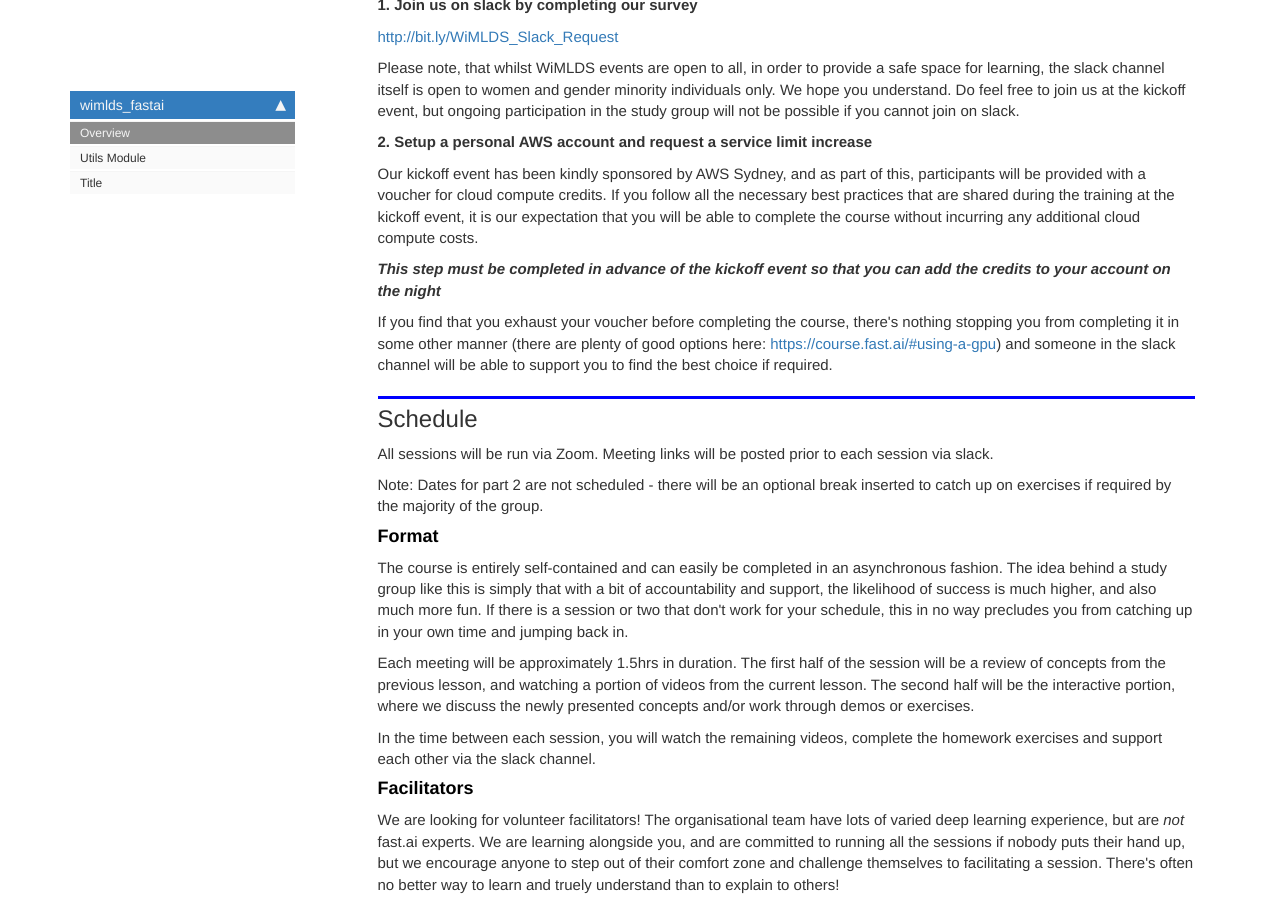
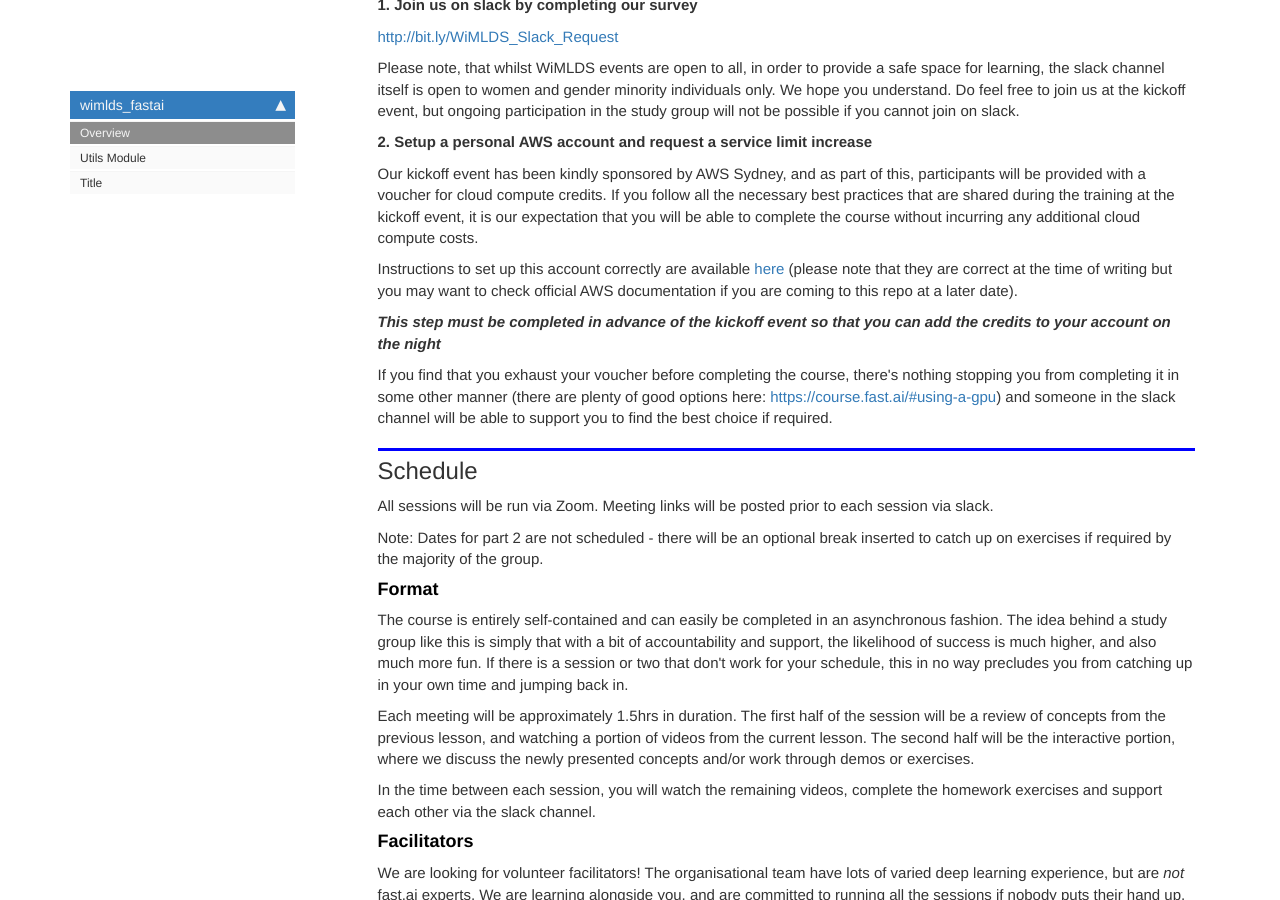
Before and after one commit to danaelisanicolas/WiMLDS_fastai, a Jekyll site: the page built from docs/index.html, in a window 1280 px wide and 900 px high, scrolled down 534 px. Built offline with Jekyll 4.4.1, drawn with Linux system fonts in a browser that asks for light colours; nearby versions of some CDN libraries; comment, search, counter and statistics services are not loaded.

Commit message:
link to setup instructions

```diff
--- a/docs/index.html
+++ b/docs/index.html
@@ -36,6 +36,7 @@
 <p>Please note, that whilst WiMLDS events are open to all, in order to provide a safe space for learning, the slack channel itself is open to women and gender minority individuals only. We hope you understand. Do feel free to join us at the kickoff event, but ongoing participation in the study group will not be possible if you cannot join on slack.</p>
 <p><b>2. Setup a personal AWS account and request a service limit increase</b></p>
 <p>Our kickoff event has been kindly sponsored by AWS Sydney, and as part of this, participants will be provided with a voucher for cloud compute credits. If you follow all the necessary best practices that are shared during the training at the kickoff event, it is our expectation that you will be able to complete the course without incurring any additional cloud compute costs.</p>
+<p>Instructions to set up this account correctly are available <a href='https://github.com/gkennos/WiMLDS_fastai/blob/master/docs/wimlds_prep.pdf'>here</a> (please note that they are correct at the time of writing but you may want to check official AWS documentation if you are coming to this repo at a later date).</p>
 <p><strong><em>This step must be completed in advance of the kickoff event so that you can add the credits to your account on the night</em></strong></p>
 <p>If you find that you exhaust your voucher before completing the course, there's nothing stopping you from completing it in some other manner (there are plenty of good options here: <a href="https://course.fast.ai/#using-a-gpu">https://course.fast.ai/#using-a-gpu</a>) and someone in the slack channel will be able to support you to find the best choice if required.</p>
 
```
Also changed, not shown: README.md, 1 other file.
